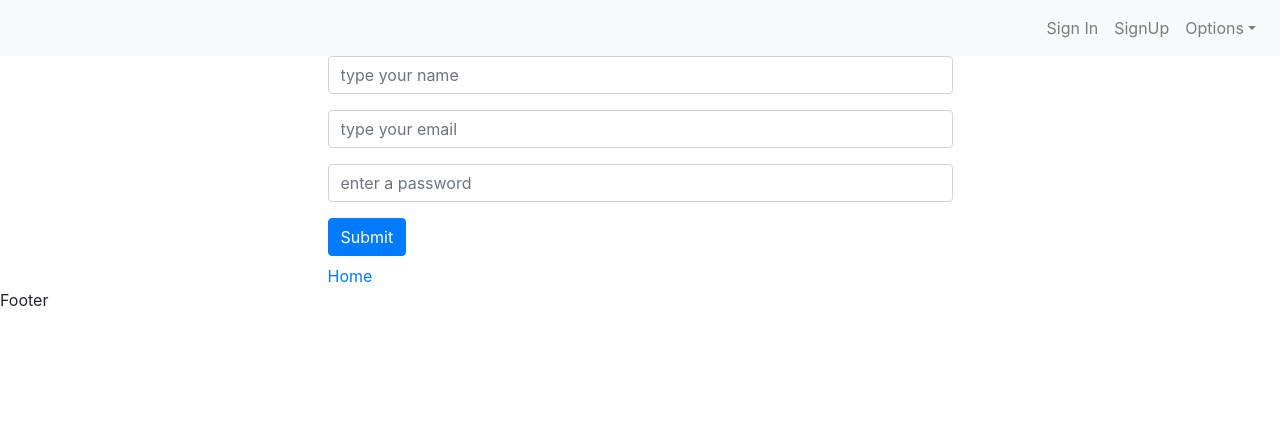
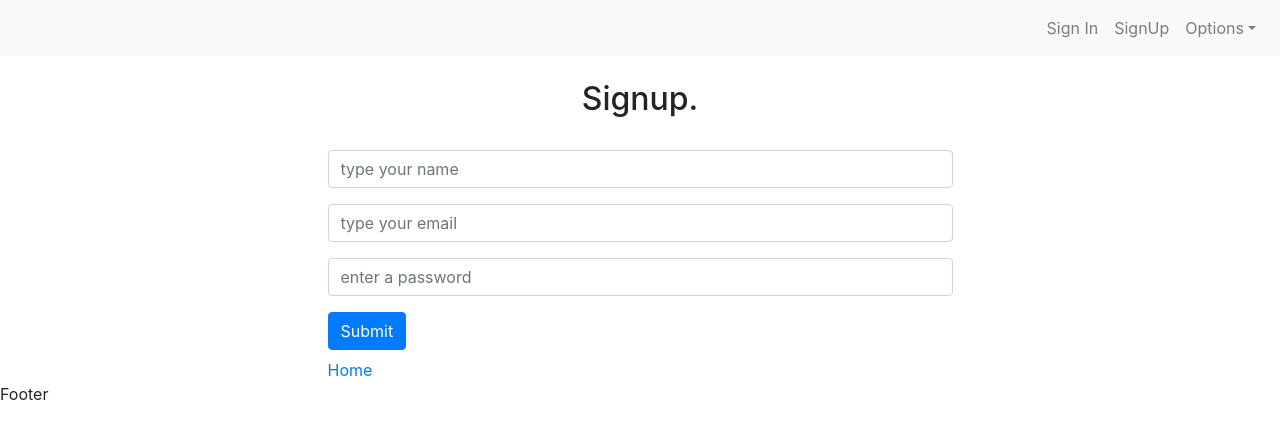
Before and after one commit to ch2isk4kos/seo-demo, a Next.js app in the folder client/: page /signup in a window 1280 px wide. Shown: the top 438 px of the page. Built offline with nearby package versions, Linux system fonts and the light colour scheme.

Commit message:
apply padding to header tag

```diff
--- a/client/pages/signup.js
+++ b/client/pages/signup.js
@@ -5,6 +5,7 @@
 const Signup = () => {
   return (
     <Layout>
+      <h2 className="text-center pt-4 pb-4">Signup.</h2>
       <div className="row">
         {/* <div className="col-md-8 offset-md-2"> */}
         <div className="col-md-6 offset-md-3">
```
